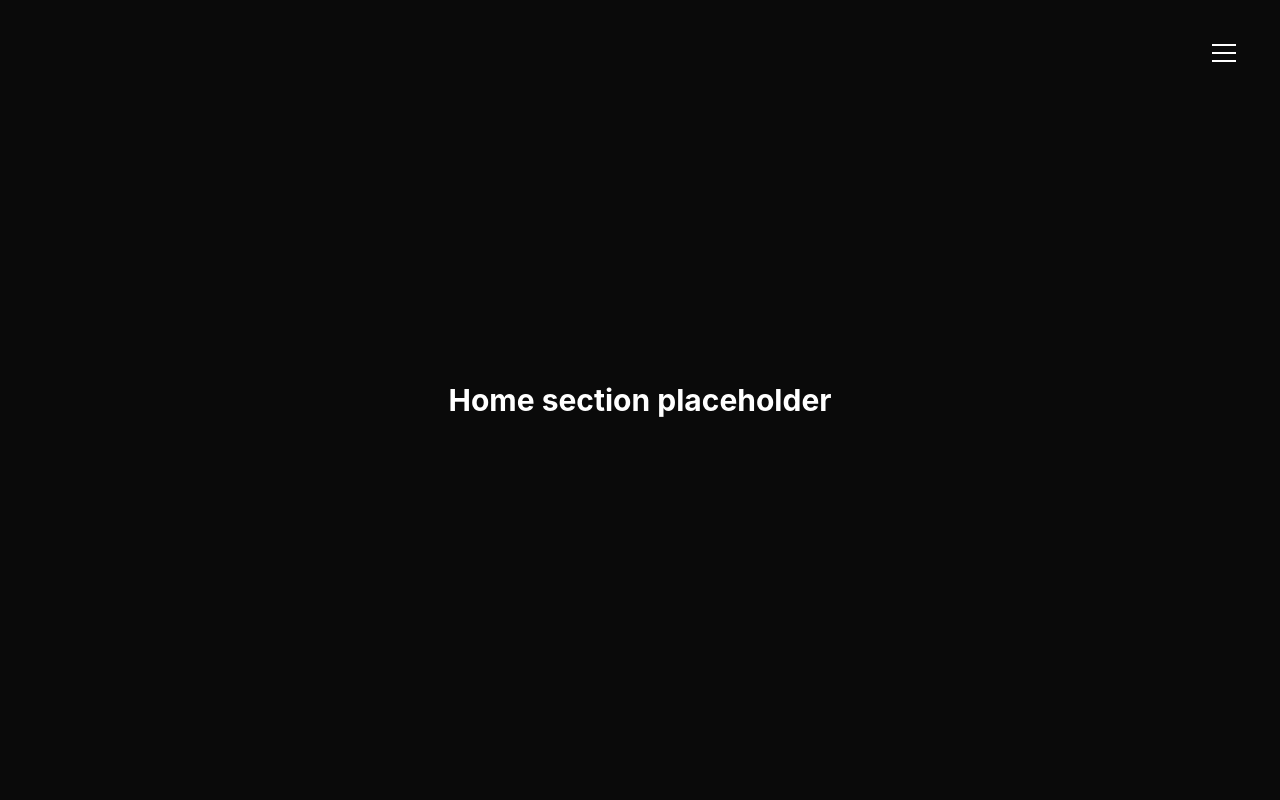
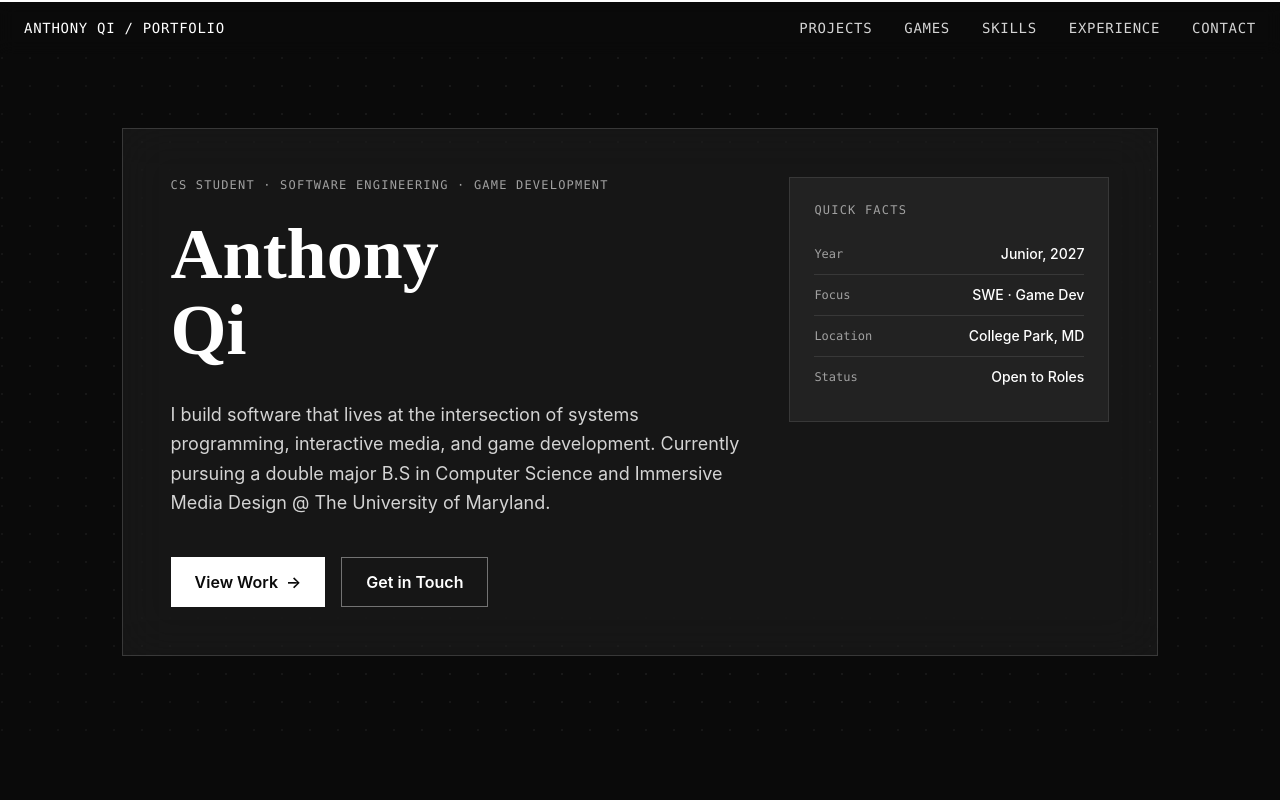
Before and after one commit to AnthonyQi/AnthonyQi.github.io, a React (Vite) app: page / in a window 1280 px wide. Shown: the top 800 px of the page. Built offline with nearby package versions, Linux system fonts and the light colour scheme.

Commit message:
some changes to the website

```diff
--- a/src/App.tsx
+++ b/src/App.tsx
@@ -1,12 +1,11 @@
 import Nav from './components/Nav'
+import Hero from './sections/Hero'
 
 function App() {
   return (
     <div className="bg-neutral-950 text-white min-h-screen">
       <Nav />
-      <section id="home" className="h-screen flex items-center justify-center">
-        <h1 className="text-3xl font-bold">Home section placeholder</h1>
-      </section>
+      <Hero />
       <section id="about" className="h-screen flex items-center justify-center">
         <h1 className="text-3xl font-bold">About section placeholder</h1>
       </section>
--- /dev/null
+++ b/src/components/HeroBackground.tsx
@@ -0,0 +1,29 @@
+type HeroBackgroundProps = {
+  className?: string;
+};
+
+export default function HeroBackground({ className = '' }: HeroBackgroundProps) {
+  return (
+    <div
+      aria-hidden="true"
+      className={`pointer-events-none absolute inset-0 overflow-hidden ${className}`}
+    >
+      <div
+        className="absolute inset-0 animate-[drift_20s_linear_infinite] opacity-40"
+        style={{
+          backgroundImage:
+            'radial-gradient(circle, rgba(255,255,255,0.25) 1px, transparent 1px)',
+          backgroundSize: '28px 28px',
+        }}
+      />
+      {/* subtle vignette so the pattern fades toward the edges */}
+      <div
+        className="absolute inset-0"
+        style={{
+          background:
+            'radial-gradient(ellipse at center, transparent 0%, rgba(10,10,10,0.6) 85%)',
+        }}
+      />
+    </div>
+  );
+}
--- a/src/components/Nav.tsx
+++ b/src/components/Nav.tsx
@@ -1,10 +1,10 @@
 import { useState } from 'react'
 
 const links = [
-  { href: '#home', label: 'Home' },
-  { href: '#about', label: 'About' },
   { href: '#projects', label: 'Projects' },
-  { href: '#art', label: 'Art' },
+  { href: '#games', label: 'Games' },
+  { href: '#skills', label: 'Skills' },
+  { href: '#experience', label: 'Experience' },
   { href: '#contact', label: 'Contact' },
 ]
 
@@ -12,30 +12,48 @@ export default function Nav() {
   const [isOpen, setIsOpen] = useState(false)
 
   return (
-    <>
+    <nav className="fixed top-0 left-0 w-full z-50 border-t-2 border-white bg-neutral-950/90 backdrop-blur-sm">
+      <div className="flex items-center justify-between px-6 py-4 font-mono text-sm tracking-wider">
+        <a href="#home" className="text-white">
+          ANTHONY QI / PORTFOLIO
+        </a>
+
+        <ul className="hidden md:flex gap-8">
+          {links.map((link) => (
+            <li key={link.href}>
+              <a href={link.href}
+                className="text-neutral-300 hover:text-white hover:scale-110 transition-all duration-200 uppercase inline-block"
+                >
+                {link.label}
+                </a>
+            </li>
+          ))}
+        </ul>
+
         <button
           onClick={() => setIsOpen(!isOpen)}
           aria-label="Toggle menu"
-        className="fixed top-8 right-8 z-50 flex flex-col gap-1.5 p-3"
+          className="md:hidden text-white uppercase"
         >
-        <span className={`h-0.5 w-6 bg-white transition-all ${isOpen ? 'rotate-45 translate-y-2' : ''}`} />
-        <span className={`h-0.5 w-6 bg-white transition-all ${isOpen ? 'opacity-0' : ''}`} />
-        <span className={`h-0.5 w-6 bg-white transition-all ${isOpen ? '-rotate-45 -translate-y-2' : ''}`} />
+          {isOpen ? 'Close' : 'Menu'}
         </button>
+      </div>
 
-      <ul
-        className={`fixed top-0 right-0 h-screen w-64 bg-black/80 backdrop-blur-md flex flex-col gap-6 pt-24 px-8 z-40 transition-transform duration-300 ${isOpen ? 'translate-x-0' : 'translate-x-full'}`}
+      {isOpen && (
+        <ul className="md:hidden flex flex-col gap-4 px-6 pb-6 font-mono text-sm tracking-wider">
+          {links.map((link) => (
+            <li key={link.href}>
+              <a
+                href={link.href}
+                onClick={() => setIsOpen(false)}
+                className="text-neutral-300 hover:text-white transition-colors uppercase"
               >
-        {links.map((link) => {
-          return (
-            <li key={link.href}>
-              <a href={link.href} onClick={() => setIsOpen(false)} className="text-xl text-white hover:text-neutral-400 transition-colors">
                 {link.label}
               </a>
             </li>
-          )
-        })}
+          ))}
         </ul>
-    </>
+      )}
+    </nav>
   )
 }
--- a/src/index.css
+++ b/src/index.css
@@ -1 +1,7 @@
 @import "tailwindcss";
+
+/* Drifting dot-grid background used by HeroBackground.tsx */
+@keyframes drift {
+  from { background-position: 0 0; }
+  to { background-position: 56px 56px; }
+}
--- /dev/null
+++ b/src/sections/Hero.tsx
@@ -0,0 +1,93 @@
+import HeroBackground from '../components/HeroBackground';
+
+type QuickFact = {
+  label: string;
+  value: string;
+};
+
+// TODO: confirm "Year" and "Location" — placeholders for now
+const QUICK_FACTS: QuickFact[] = [
+  { label: 'Year', value: 'Junior, 2027' },
+  { label: 'Focus', value: 'SWE · Game Dev' },
+  { label: 'Location', value: 'College Park, MD' },
+  { label: 'Status', value: 'Open to Roles' },
+];
+
+export default function Hero() {
+  return (
+    <section
+      id="home"
+      className="relative overflow-hidden bg-neutral-950 px-6 pb-24 pt-32 text-white md:px-16"
+    >
+      {/* Dynamic background layer — swap HeroBackground for anything later */}
+      <HeroBackground className="z-0" />
+
+      {/* Translucent front plane */}
+      <div className="relative z-10 mx-auto w-[90%] max-w-6xl">
+        <div className="border border-white/15 bg-white/5 p-8 backdrop-blur-xl md:p-12">
+          <div className="grid grid-cols-1 items-start gap-12 md:grid-cols-[1fr_320px]">
+            {/* Left: intro */}
+            <div>
+              <p className="font-mono text-xs uppercase tracking-widest text-neutral-400">
+                CS Student · Software Engineering · Game Development
+              </p>
+
+              <h1 className="mt-6 font-[Quicksand] text-6xl font-bold leading-[1.05] md:text-7xl">
+                Anthony
+                <br />
+                Qi
+              </h1>
+
+              <p className="mt-8 max-w-xl text-lg leading-relaxed text-neutral-300">
+                I build software that lives at the intersection of systems
+                programming, interactive media, and game development. Currently
+                pursuing a double major B.S in Computer Science and Immersive
+                Media Design @ The University of Maryland.
+              </p>
+
+              <div className="mt-10 flex flex-wrap gap-4">
+                <a
+                  href="#projects"
+                  className="inline-flex items-center gap-2 bg-white px-6 py-3 font-semibold text-neutral-950 transition-opacity hover:opacity-85"
+                >
+                  View Work
+                  <span aria-hidden="true">→</span>
+                </a>
+
+                <a
+                  href="#contact"
+                  className="inline-flex items-center border border-white/40 px-6 py-3 font-semibold text-white transition-colors hover:bg-white hover:text-neutral-950"
+                >
+                  Get in Touch
+                </a>
+              </div>
+            </div>
+
+            {/* Right: quick facts — nested inside the outer glass panel,
+                so it drops its own blur to avoid double blur */}
+            <div className="border border-white/10 bg-white/5 p-6">
+              <p className="font-mono text-xs uppercase tracking-widest text-neutral-400">
+                Quick Facts
+              </p>
+              <dl className="mt-4 divide-y divide-white/10">
+                {QUICK_FACTS.map((fact) => (
+                  <div
+                    key={fact.label}
+                    className="flex items-center justify-between py-2.5"
+                  >
+                    <dt className="font-mono text-xs text-neutral-400">
+                      {fact.label}
+                    </dt>
+                    <dd className="text-sm font-medium text-white">
+                      {fact.value}
+                    </dd>
+                  </div>
+                ))}
+              </dl>
+            </div>
+          </div>
+        </div>
+      </div>
+    </section>
+  );
+}
```
Lines whose indentation alone changed are shown as unchanged.
